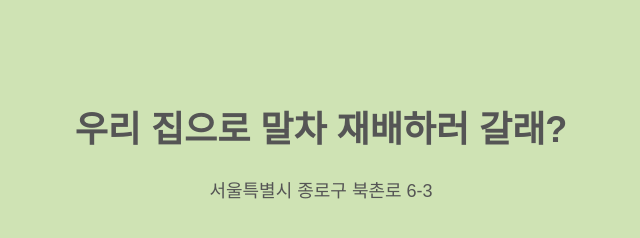
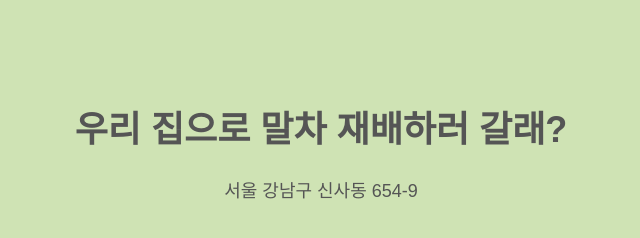
Before and after one commit to junssu/matchamood, a plain HTML site: page index.html in a window 1280 px wide. Shown: the full height of the page, 319-959 px from the left. Drawn offline with Linux system fonts and the light colour scheme.

Commit message:
Update index.html

```diff
--- a/index.html
+++ b/index.html
@@ -7,6 +7,6 @@
 </head>
 <body>
   <h1>우리 집으로 말차 재배하러 갈래?</h1>
-  <p>서울특별시 종로구 북촌로 6-3<p>
+  <p>서울 강남구 신사동 654-9<p>
 </body>
 </html>
```
